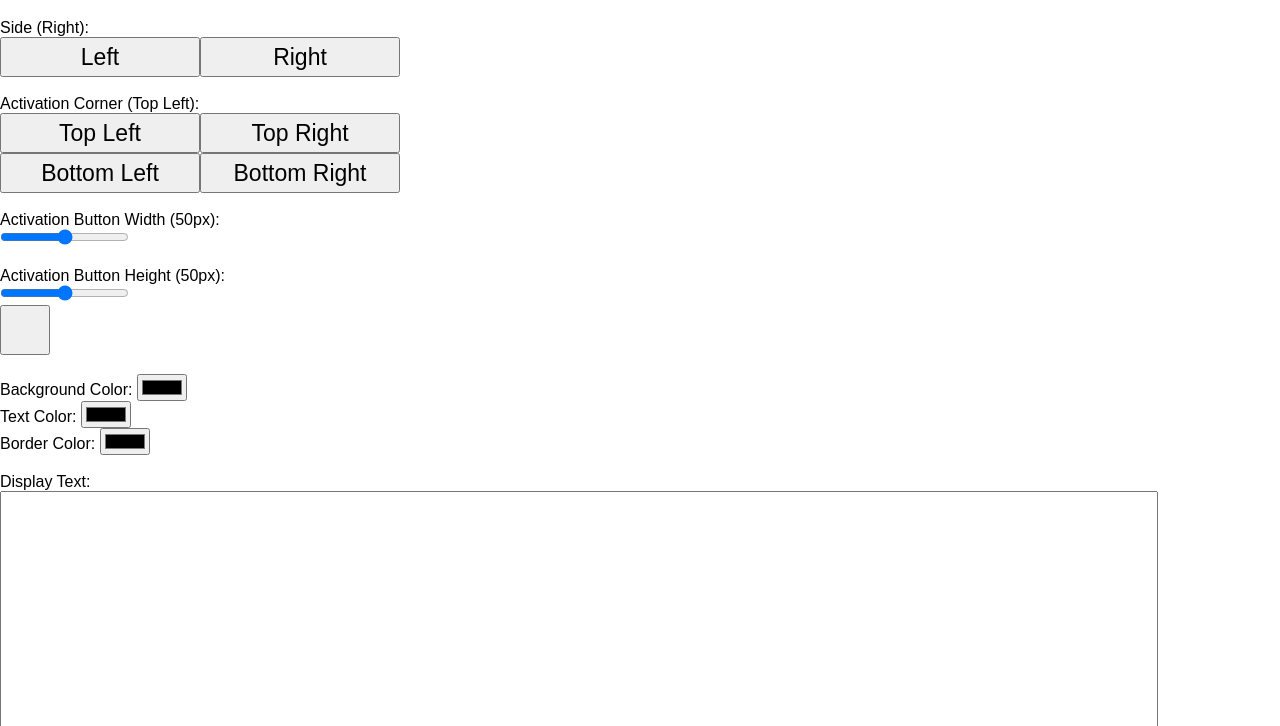
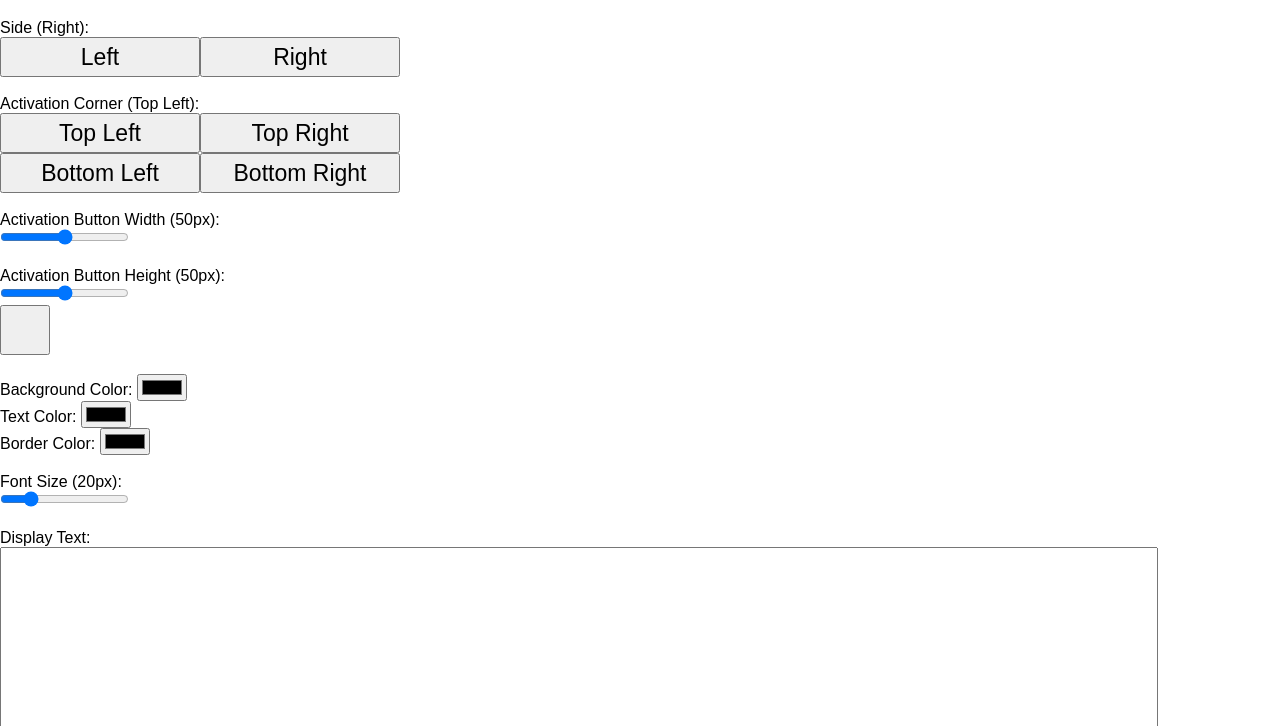
Before and after one commit to ConnorCoder/sidemenu, a plain HTML site: page index.html in a window 1280 px wide. Shown: the part 74-800 px from the top of the page. Drawn offline with Linux system fonts and the light colour scheme.

Commit message:
Update index.html

```diff
--- a/index.html
+++ b/index.html
@@ -38,6 +38,8 @@
     <input type="color" id="sb-color-text"/><br>
     <span>Border Color:</span>
     <input type="color" id="sb-color-border"/><br><br>
+    <span id="sg-font-txt">Font Size (20px):</span><br>
+    <input type="range" max="100" min="0" id="sb-font-size" value="20"/><br><br>
     <span>Display Text:</span><br>
     <textarea id="sb-txt" style="width: 90vw;height: 90vh"></textarea><br>
     <span>Output:</span><br>
```
